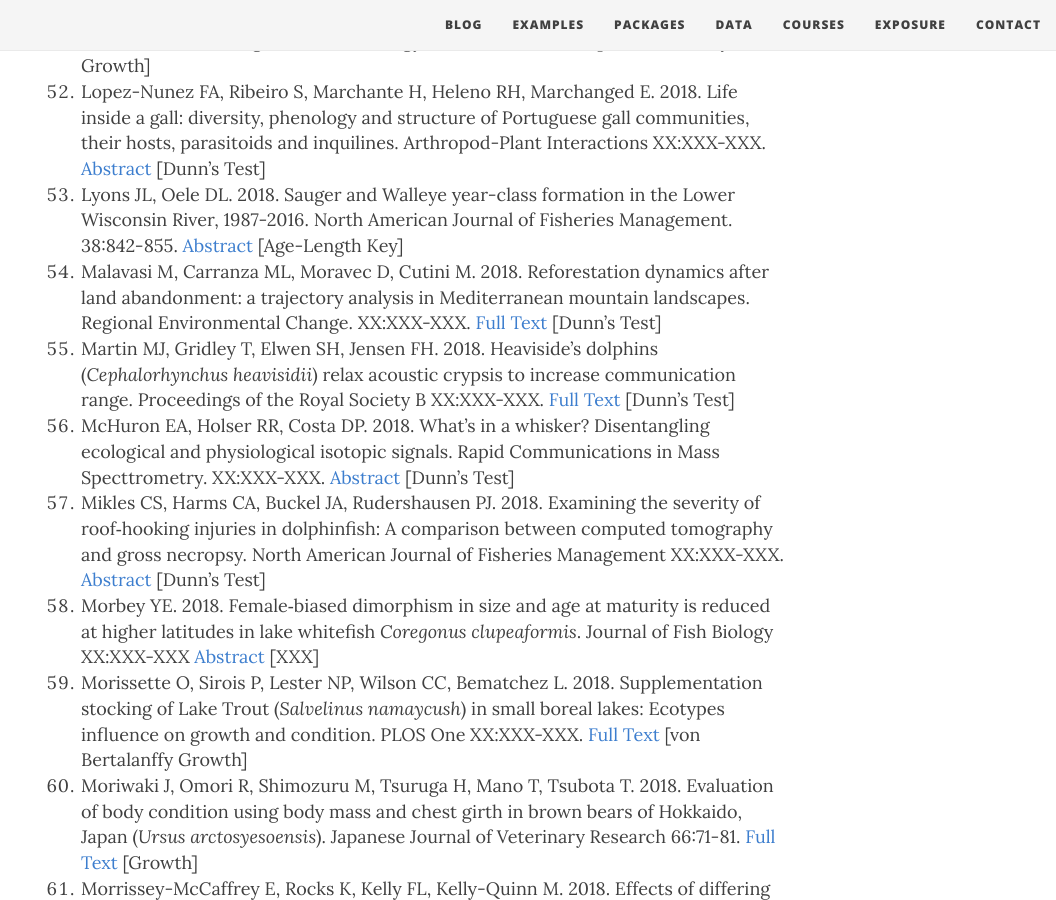
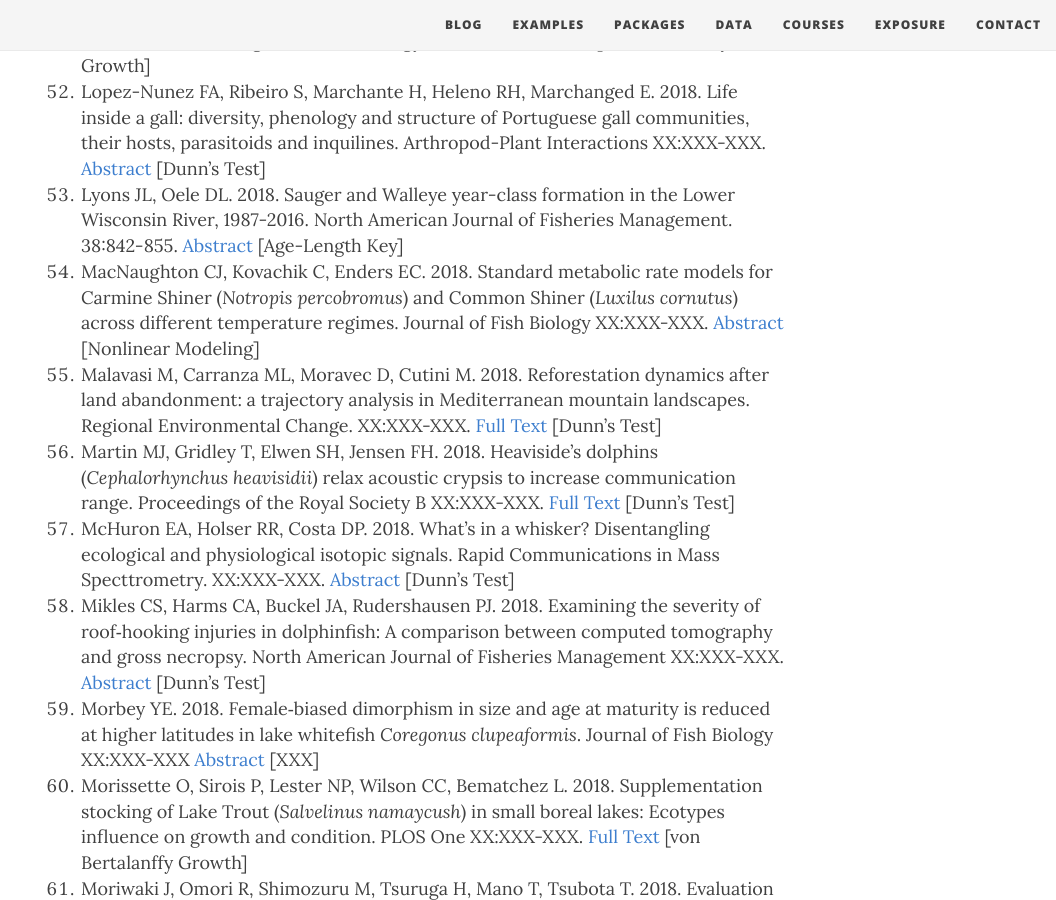
Before and after one commit to droglenc/fishR, a Jekyll site: the page built from exposure/exposure-citations18.md, in a window 1280 px wide and 900 px high, scrolled down 4997 px. Shown: the whole window, without its empty margins (224-1280 px from the left). Built offline with Jekyll 4.4.1, drawn with Linux system fonts in a browser that asks for light colours; nearby versions of some CDN libraries; some of the changed lines change nothing that is shown.

Commit message:
Update exposure-citations18.md

```diff
--- a/exposure/exposure-citations18.md
+++ b/exposure/exposure-citations18.md
@@ -5,7 +5,7 @@ subtitle: fishR and FSA is Being Used!!
 css: "/css/exposure-citation.css"
 ---
 
-The [**IFAR** book](http://derekogle.com/IFAR/), **fishR** website, or the **FSA** package were cited in the following <span id="contact-div">97</span> publications.
+The [**IFAR** book](http://derekogle.com/IFAR/), **fishR** website, or the **FSA** package were cited in the following <span id="contact-div">98</span> publications.
 
 1. Agbani PO, Kafoutchoni KM, Salako KV, Gbedomon RC, Kegbe AM, Karen H, Sinsin B. 2018. Traditional ecological knowledge-based assessment of threatened woody species and their potential substitutes in the Atakora mountain chain, a threatened hotspot of biodiversity in Northwestern Benin, West Africa. Journal of Ethnobiology and Ethnomedicine 14:21. [Full Text](https://ethnobiomed.biomedcentral.com/articles/10.1186/s13002-018-0219-6) [Dunn's Test]
 1. Anderson J, McDonald D, Bumguardner B, Olsen Z, Ferguson JW. 2018. Patterns of maturity, seasonal migration, and spawning of Atlantic Croaker in the western Gulf of Mexico. Gulf of Mexico Science 34:XXX-XXX. [Full Text](https://aquila.usm.edu/cgi/viewcontent.cgi?article=1598&context=goms) [Growth]
@@ -60,6 +60,7 @@ The [**IFAR** book](http://derekogle.com/IFAR/), **fishR** website, or the **FSA
 1. Long JM, Holley CT, Taylor AT. 2018. Evaluation of ageing accuracy with complementary non-lethal methods for slow-growing, northern populations of shoal bass. Fisheries Management and Ecology 25:150-157. [Full Text](https://www.researchgate.net/publication/323615561_Evaluation_of_ageing_accuracy_with_complementary_non-lethal_methods_for_slow-growing_northern_populations_of_shoal_bass) [von Bertalanffy Growth]
 1. Lopez-Nunez FA, Ribeiro S, Marchante H, Heleno RH, Marchanged E. 2018. Life inside a gall: diversity, phenology and structure of Portuguese gall communities, their hosts, parasitoids and inquilines. Arthropod-Plant Interactions XX:XXX-XXX. [Abstract](https://link.springer.com/article/10.1007/s11829-018-9655-4) [Dunn's Test]
 1. Lyons JL, Oele DL. 2018. Sauger and Walleye year-class formation in the Lower Wisconsin River, 1987-2016. North American Journal of Fisheries Management. 38:842-855. [Abstract](https://onlinelibrary.wiley.com/doi/abs/10.1002/nafm.10180) [Age-Length Key]
+1. MacNaughton CJ, Kovachik C, Enders EC. 2018. Standard metabolic rate models for Carmine Shiner (*Notropis percobromus*) and Common Shiner (*Luxilus cornutus*) across different temperature regimes. Journal of Fish Biology XX:XXX-XXX. [Abstract](https://onlinelibrary.wiley.com/doi/abs/10.1111/jfb.13869) [Nonlinear Modeling]
 1. Malavasi M, Carranza ML, Moravec D, Cutini M. 2018. Reforestation dynamics after land abandonment: a trajectory analysis in Mediterranean mountain landscapes. Regional Environmental Change. XX:XXX-XXX. [Full Text](https://www.researchgate.net/publication/325848394_Reforestation_dynamics_after_land_abandonment_a_trajectory_analysis_in_Mediterranean_mountain_landscapes) [Dunn's Test]
 1. Martin MJ, Gridley T, Elwen SH, Jensen FH. 2018. Heaviside's dolphins (*Cephalorhynchus heavisidii*) relax acoustic crypsis to increase communication range. Proceedings of the Royal Society B XX:XXX-XXX. [Full Text](http://rspb.royalsocietypublishing.org/content/285/1883/20181178) [Dunn's Test]
 1. McHuron EA, Holser RR, Costa DP. 2018. What's in a whisker? Disentangling ecological and physiological isotopic signals. Rapid Communications in Mass Specttrometry. XX:XXX-XXX. [Abstract](https://onlinelibrary.wiley.com/doi/abs/10.1002/rcm.8312) [Dunn's Test]
```
